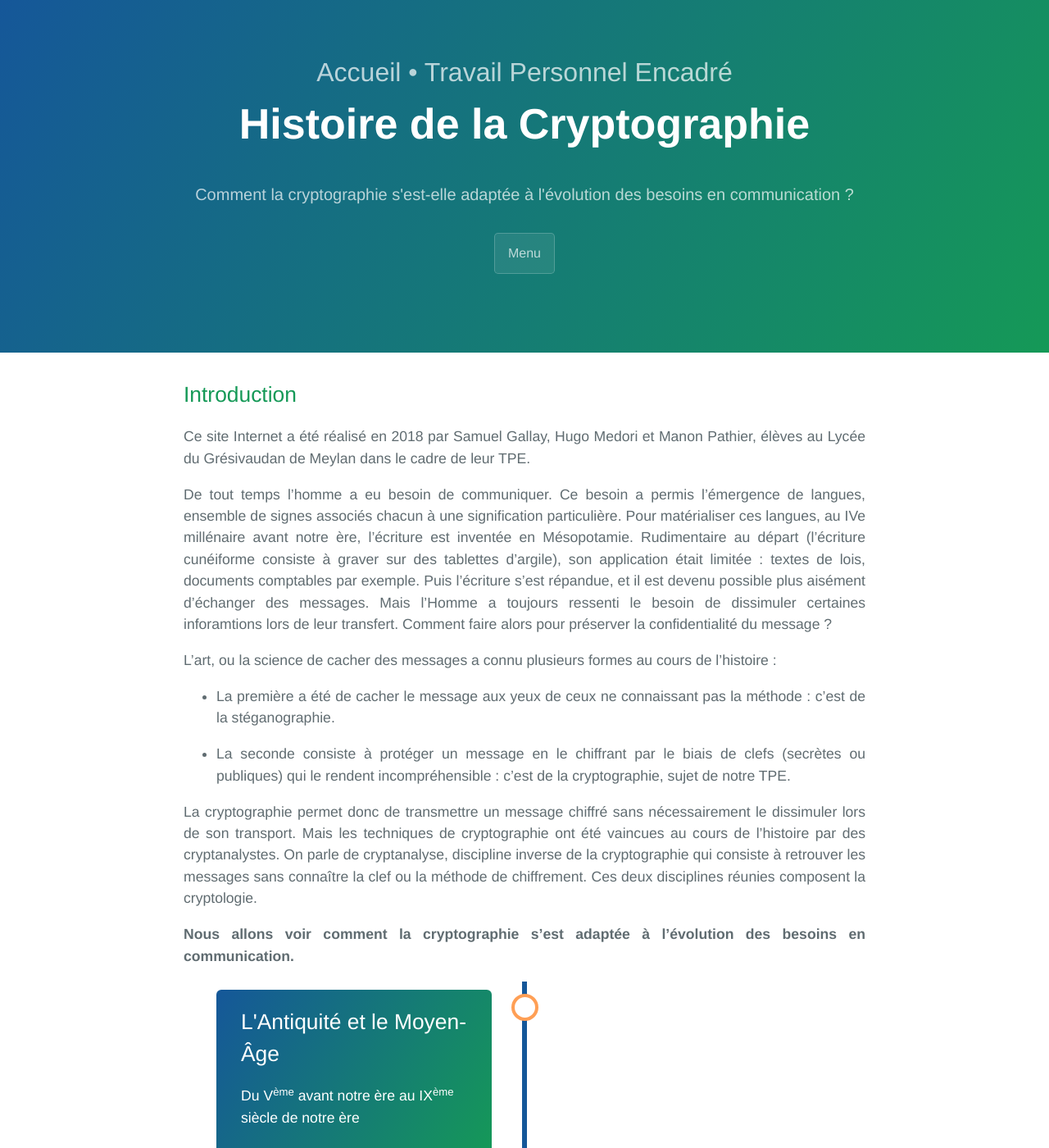
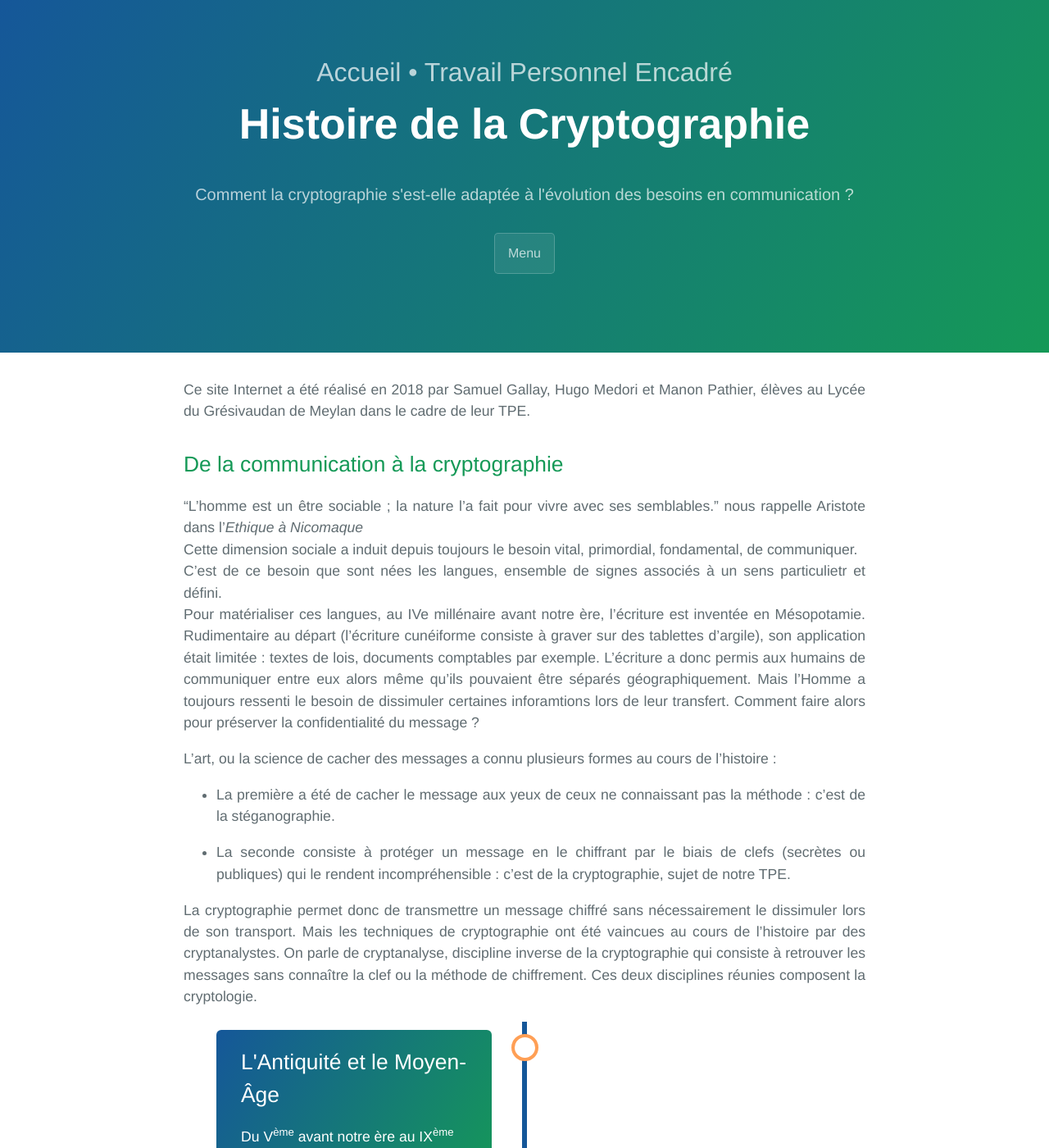
Before and after one commit to SamuelGallay/CryptoTPE, a Jekyll site: the page built from index.md, in a window 1280 px wide and 1400 px high. Shown: the whole window at 82% size. Built offline with Jekyll 4.4.1, drawn with Linux system fonts in a browser that asks for light colours; our own code applies the rules of GitHub Pages for plain Markdown files.

Commit message:
Update index.md

```diff
--- a/index.md
+++ b/index.md
@@ -4,12 +4,15 @@ permalink: index.html
 partie: "Accueil • Travail Personnel Encadré"
 ---
 
-## Introduction
-
 Ce site Internet a été réalisé en 2018 par Samuel Gallay, Hugo Medori et Manon Pathier, élèves au Lycée du Grésivaudan de Meylan dans le cadre de leur TPE.
 
-De tout temps l'homme a eu besoin de communiquer. Ce besoin a permis l'émergence de langues, ensemble de signes associés chacun à une signification particulière. Pour matérialiser ces langues, au IVe millénaire avant notre ère, l'écriture est inventée en Mésopotamie. Rudimentaire au départ (l'écriture cunéiforme consiste à graver sur des tablettes d'argile), son application était limitée : textes de lois, documents comptables par exemple.
-Puis l'écriture s'est répandue, et il est devenu possible plus aisément d'échanger des messages.
+## De la communication à la cryptographie
+
+"L'homme est un être sociable ; la nature l'a fait pour vivre avec ses semblables." nous rappelle Aristote dans l'*Ethique à Nicomaque* \\
+Cette dimension sociale a induit depuis toujours le besoin vital, primordial, fondamental, de communiquer. \\
+C'est de ce besoin que sont nées les langues, ensemble de signes associés à un sens particulietr et défini. \\
+Pour matérialiser ces langues, au IVe millénaire avant notre ère, l'écriture est inventée en Mésopotamie. Rudimentaire au départ (l'écriture cunéiforme consiste à graver sur des tablettes d'argile), son application était limitée : textes de lois, documents comptables par exemple.
+L'écriture a donc permis aux humains de communiquer entre eux alors même qu'ils pouvaient être séparés géographiquement.
 Mais l'Homme a toujours ressenti le besoin de dissimuler certaines inforamtions lors de leur transfert. Comment faire alors pour préserver la confidentialité du message ?
 
 L’art, ou la science de cacher des messages a connu plusieurs formes au cours de l’histoire :
@@ -20,8 +23,6 @@ L’art, ou la science de cacher des messages a connu plusieurs formes au cours
 
 La cryptographie permet donc de transmettre un message chiffré sans nécessairement le dissimuler lors de son transport. Mais les techniques de cryptographie ont été vaincues au cours de l'histoire par des cryptanalystes. On parle de cryptanalyse, discipline inverse de la cryptographie qui consiste à retrouver les messages sans connaître la clef ou la méthode de chiffrement. Ces deux disciplines réunies composent la cryptologie.
 
-
-**Nous allons voir comment la cryptographie s'est adaptée à l'évolution des besoins en communication.**
 
 
 <link rel="stylesheet" href="{{ '/assets/css/timeline.css' | relative_url }}">
```
